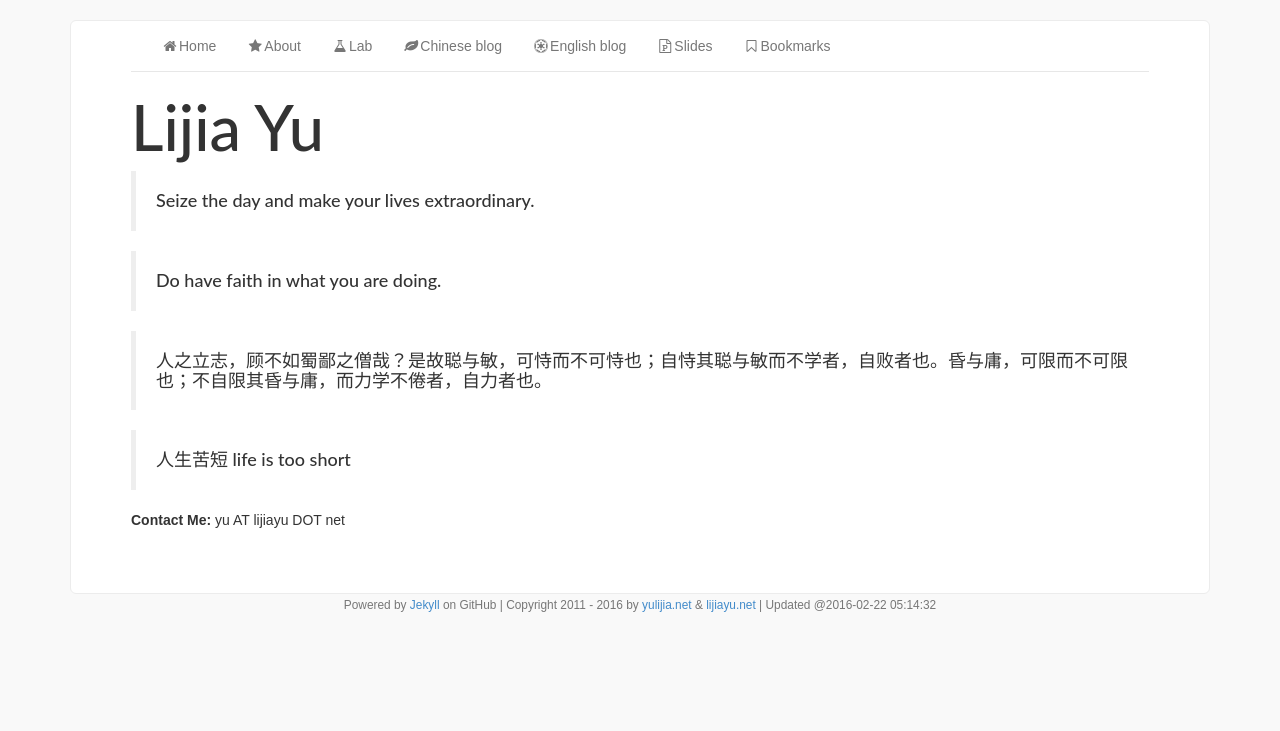
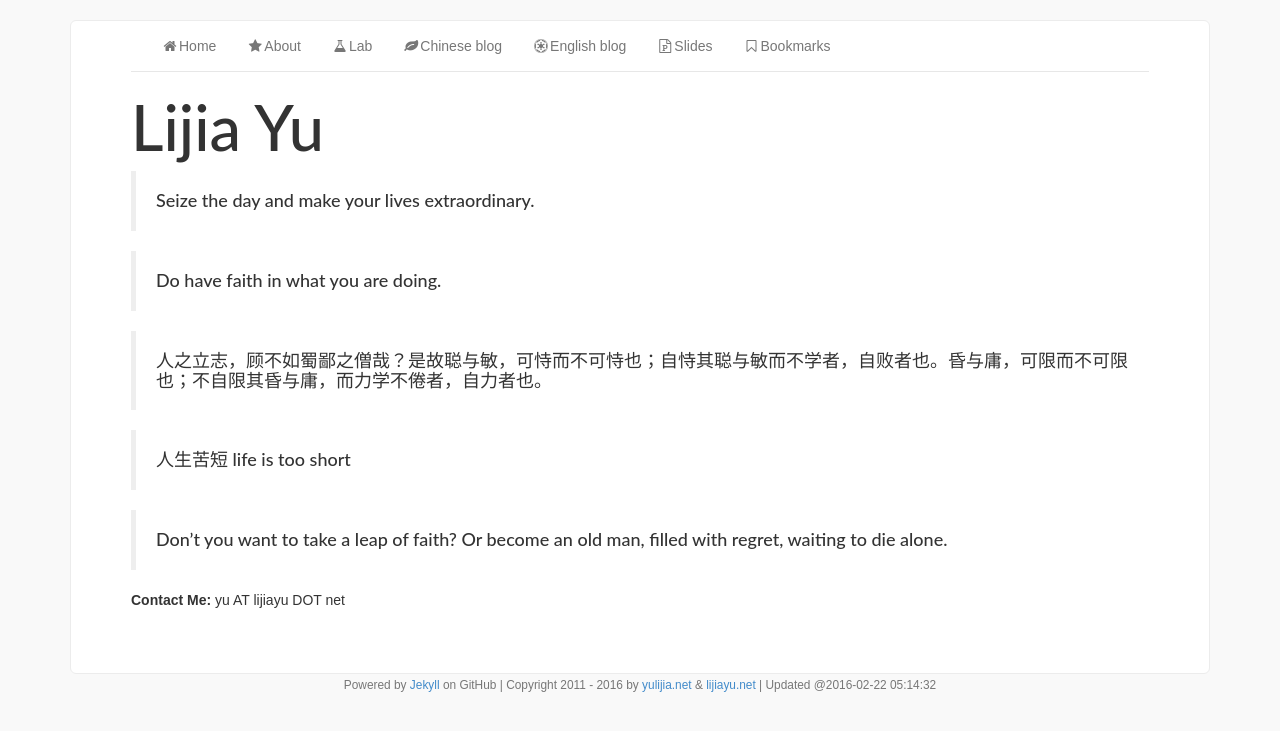
Before and after one commit to yulijia/yulijia.github.io, a Jekyll site: the page built from index.md, in a window 1280 px wide. Shown: the top 731 px of the page. Built offline with Jekyll 4.4.1, drawn with Linux system fonts in a browser that asks for light colours; nearby versions of some CDN libraries.

Commit message:
update(quotation): a new quotation from Inception

```diff
--- a/index.md
+++ b/index.md
@@ -15,4 +15,6 @@ avatar: yes
 
 > #### 人生苦短 life is too short
 
+> #### Don't you want to take a leap of faith? Or become an old man, filled with regret, waiting to die alone.
+
 **Contact Me:** yu AT lijiayu DOT net
```
